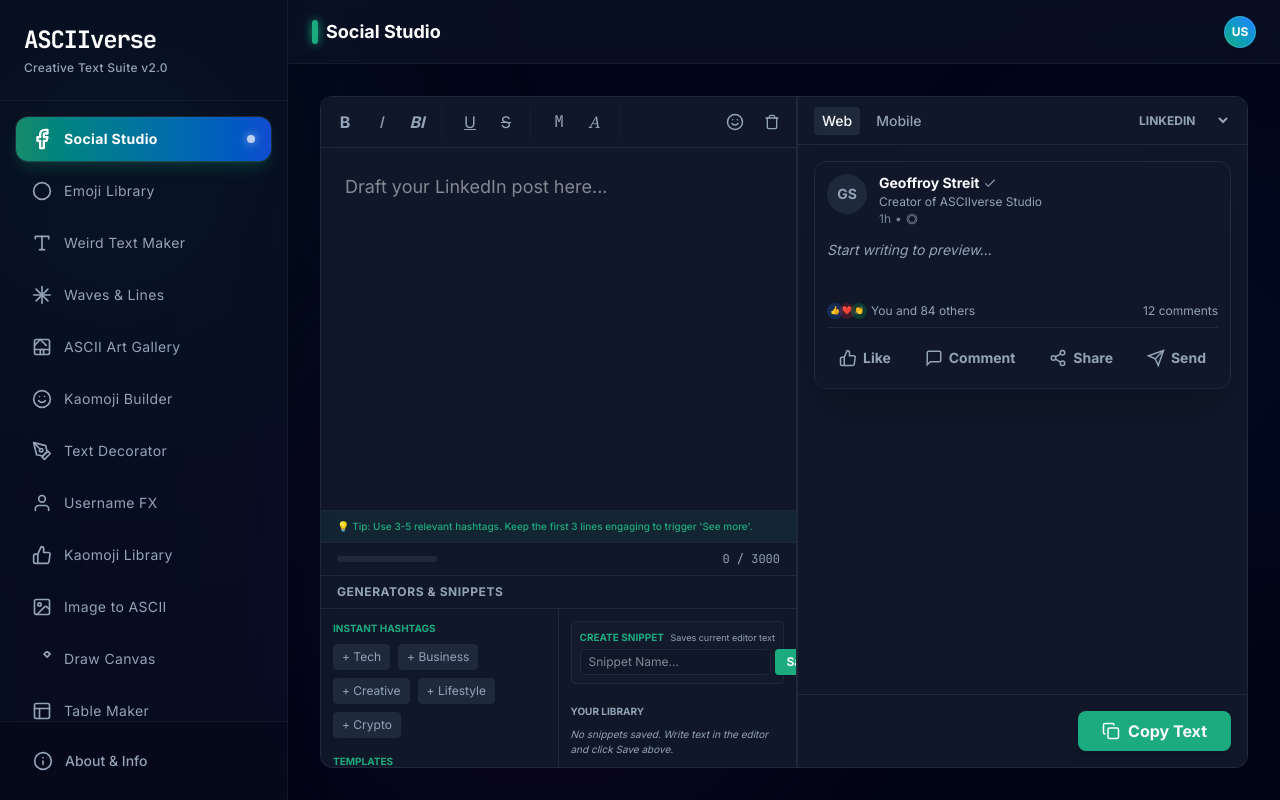
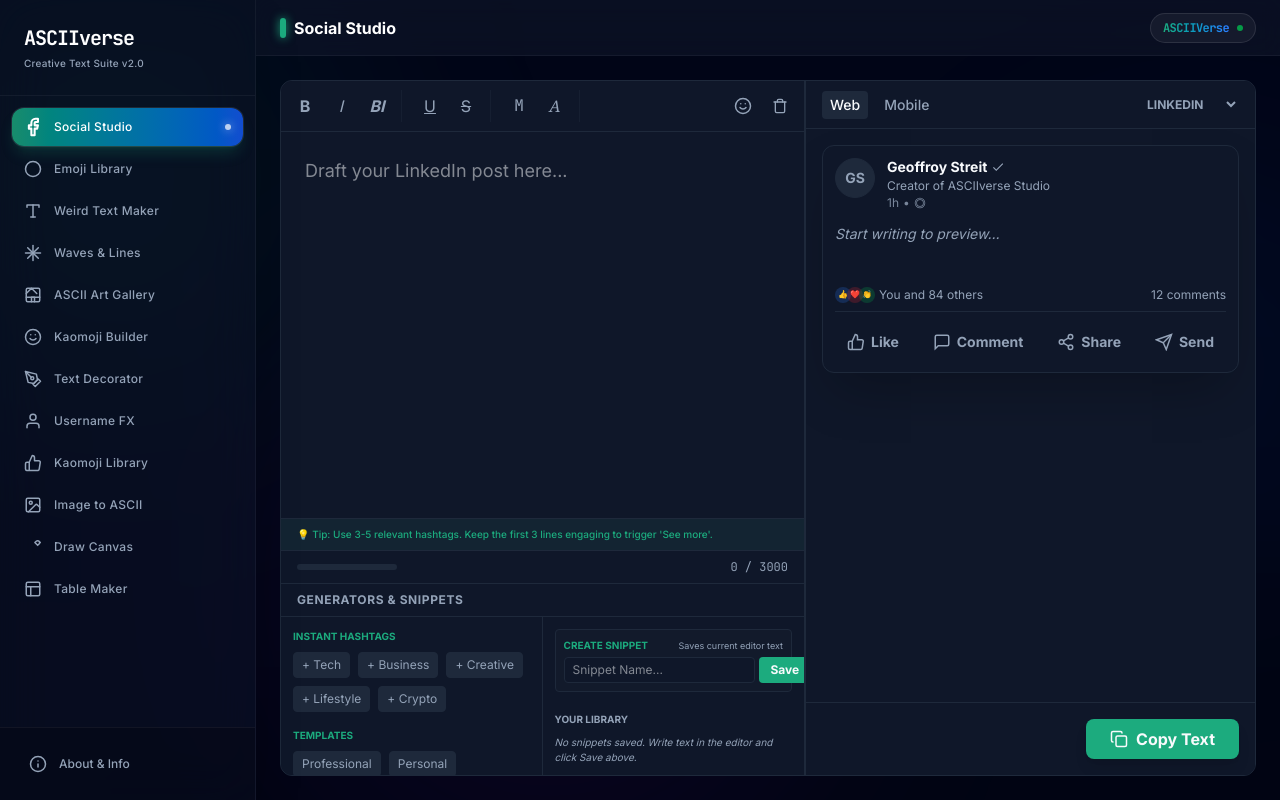
Before and after one commit to Hylst/ASCIIVerse, a React (Vite) app: page / in a window 1280 px wide. Built offline with nearby package versions, Linux system fonts and the light colour scheme.

Commit message:
UI tweak: narrowed sidebar and added header logo

```diff
--- a/App.tsx
+++ b/App.tsx
@@ -77,7 +77,7 @@
 
       {/* --- SIDEBAR NAVIGATION --- */}
       <aside className={`
-        fixed md:static inset-y-0 left-0 z-50 w-72 bg-slate-900/40 backdrop-blur-xl border-r border-white/5 transform transition-transform duration-300 ease-in-out
+        fixed md:static inset-y-0 left-0 z-50 w-64 bg-slate-900/40 backdrop-blur-xl border-r border-white/5 transform transition-transform duration-300 ease-in-out
         ${sidebarOpen ? 'translate-x-0' : '-translate-x-full'} md:translate-x-0
         flex flex-col shadow-2xl
       `}>
@@ -85,13 +85,13 @@
           {/* Logo Glow */}
           <div className="absolute inset-0 bg-gradient-to-r from-accent/20 to-blue-500/20 opacity-0 group-hover:opacity-100 transition-opacity duration-500 blur-xl"></div>
 
-          <h1 className="relative text-2xl font-black font-mono tracking-tighter text-transparent bg-clip-text bg-gradient-to-r from-white via-accent-foreground to-white bg-[length:200%_auto] animate-[gradient_3s_linear_infinite]">
+          <h1 className="relative text-xl font-black font-mono tracking-tighter text-transparent bg-clip-text bg-gradient-to-r from-white via-accent-foreground to-white bg-[length:200%_auto] animate-[gradient_3s_linear_infinite]">
             ASCIIverse
           </h1>
-          <p className="relative text-xs text-muted-foreground mt-1 font-medium tracking-wide">Creative Text Suite v2.0</p>
+          <p className="relative text-[10px] text-muted-foreground mt-1 font-medium tracking-wide">Creative Text Suite v2.0</p>
         </div>
 
-        <nav className="flex-1 p-4 space-y-2 overflow-y-auto custom-scrollbar">
+        <nav className="flex-1 p-3 space-y-1 overflow-y-auto custom-scrollbar">
           {navItems.map(item => {
             const isActive = currentView === item.id;
             return (
@@ -101,9 +101,9 @@
                   setCurrentView(item.id);
                   setSidebarOpen(false);
                 }}
-                className={`w-full flex items-center gap-3 px-4 py-3 rounded-xl transition-all duration-300 group relative overflow-hidden ${isActive
-                    ? 'text-white font-bold shadow-lg shadow-accent/20 ring-1 ring-white/10'
-                    : 'text-muted-foreground hover:text-white hover:bg-white/5'
+                className={`w-full flex items-center gap-3 px-3 py-2.5 rounded-xl transition-all duration-300 group relative overflow-hidden ${isActive
+                  ? 'text-white font-bold shadow-lg shadow-accent/20 ring-1 ring-white/10'
+                  : 'text-muted-foreground hover:text-white hover:bg-white/5'
                   }`}
               >
                 {/* Active Background Gradient */}
@@ -119,7 +119,7 @@
                 <div className={`relative z-10 transition-transform duration-300 ${isActive ? 'scale-110' : 'group-hover:scale-110 group-hover:rotate-3'}`}>
                   <svg
                     xmlns="http://www.w3.org/2000/svg"
-                    width="20" height="20"
+                    width="18" height="18"
                     viewBox="0 0 24 24"
                     fill="none"
                     stroke="currentColor"
@@ -131,10 +131,10 @@
                     {item.icon}
                   </svg>
                 </div>
-                <span className="relative z-10 text-sm tracking-wide">{item.label}</span>
+                <span className="relative z-10 text-xs tracking-wide font-medium">{item.label}</span>
 
                 {isActive && (
-                  <div className="relative z-10 ml-auto w-2 h-2 rounded-full bg-white animate-pulse shadow-[0_0_10px_rgba(255,255,255,0.8)]"></div>
+                  <div className="relative z-10 ml-auto w-1.5 h-1.5 rounded-full bg-white animate-pulse shadow-[0_0_10px_rgba(255,255,255,0.8)]"></div>
                 )}
               </button>
             );
@@ -148,20 +148,20 @@
               setCurrentView(ModuleView.APP_INFO);
               setSidebarOpen(false);
             }}
-            className={`w-full flex items-center gap-3 px-4 py-3 rounded-xl transition-all border border-transparent ${currentView === ModuleView.APP_INFO
-                ? 'bg-white/10 text-white border-white/10'
-                : 'text-muted-foreground hover:text-white hover:bg-white/5'
+            className={`w-full flex items-center gap-3 px-3 py-2.5 rounded-xl transition-all border border-transparent ${currentView === ModuleView.APP_INFO
+              ? 'bg-white/10 text-white border-white/10'
+              : 'text-muted-foreground hover:text-white hover:bg-white/5'
               }`}
           >
-            <svg xmlns="http://www.w3.org/2000/svg" width="20" height="20" viewBox="0 0 24 24" fill="none" stroke="currentColor" strokeWidth="2" strokeLinecap="round" strokeLinejoin="round"><circle cx="12" cy="12" r="10" /><line x1="12" x2="12" y1="16" y2="12" /><line x1="12" x2="12.01" y1="8" y2="8" /></svg>
-            <span className="font-medium text-sm">About & Info</span>
+            <svg xmlns="http://www.w3.org/2000/svg" width="18" height="18" viewBox="0 0 24 24" fill="none" stroke="currentColor" strokeWidth="2" strokeLinecap="round" strokeLinejoin="round"><circle cx="12" cy="12" r="10" /><line x1="12" x2="12" y1="16" y2="12" /><line x1="12" x2="12.01" y1="8" y2="8" /></svg>
+            <span className="font-medium text-xs">About & Info</span>
           </button>
         </div>
       </aside>
 
       {/* --- MAIN CONTENT AREA --- */}
       <main className="flex-1 flex flex-col min-w-0 relative z-10 bg-gradient-to-b from-transparent to-black/20">
-        <header className="h-16 border-b border-white/5 bg-slate-900/60 backdrop-blur-md flex items-center justify-between px-6 sticky top-0 z-30">
+        <header className="h-14 border-b border-white/5 bg-slate-900/60 backdrop-blur-md flex items-center justify-between px-6 sticky top-0 z-30">
           <div className="flex items-center gap-4">
             <button
               className="md:hidden p-2 text-muted-foreground hover:text-foreground transition-colors"
@@ -170,20 +170,23 @@
               <svg xmlns="http://www.w3.org/2000/svg" width="24" height="24" viewBox="0 0 24 24" fill="none" stroke="currentColor" strokeWidth="2" strokeLinecap="round" strokeLinejoin="round"><line x1="3" x2="21" y1="6" y2="6" /><line x1="3" x2="21" y1="12" y2="12" /><line x1="3" x2="21" y1="18" y2="18" /></svg>
             </button>
 
-            <h2 className="text-lg font-bold text-white flex items-center gap-2 animate-fade-in">
-              <span className="w-1.5 h-6 bg-accent rounded-full shadow-[0_0_10px_var(--color-accent)]"></span>
+            <h2 className="text-base font-bold text-white flex items-center gap-2 animate-fade-in">
+              <span className="w-1.5 h-5 bg-accent rounded-full shadow-[0_0_10px_var(--color-accent)]"></span>
               {currentView === ModuleView.APP_INFO ? 'Application Info' : navItems.find(i => i.id === currentView)?.label}
             </h2>
           </div>
 
           <div className="flex items-center gap-4">
-            <div className="w-8 h-8 rounded-full bg-gradient-to-tr from-accent to-blue-500 border border-white/10 flex items-center justify-center text-xs font-bold text-white shadow-lg">
-              US
+            <div className="px-3 py-1.5 rounded-full bg-white/5 border border-white/10 flex items-center gap-2 group hover:bg-white/10 transition-colors">
+              <span className="text-xs font-black font-mono tracking-tighter text-transparent bg-clip-text bg-gradient-to-r from-accent to-blue-500">
+                ASCIIVerse
+              </span>
+              <div className="w-1.5 h-1.5 rounded-full bg-green-500 animate-pulse"></div>
             </div>
           </div>
         </header>
 
-        <div className="flex-1 overflow-y-auto p-4 md:p-8 custom-scrollbar scroll-smooth">
+        <div className="flex-1 overflow-y-auto p-4 md:p-6 custom-scrollbar scroll-smooth">
           <div className="max-w-6xl mx-auto h-full animate-slide-in">
             {renderContent()}
           </div>
```
